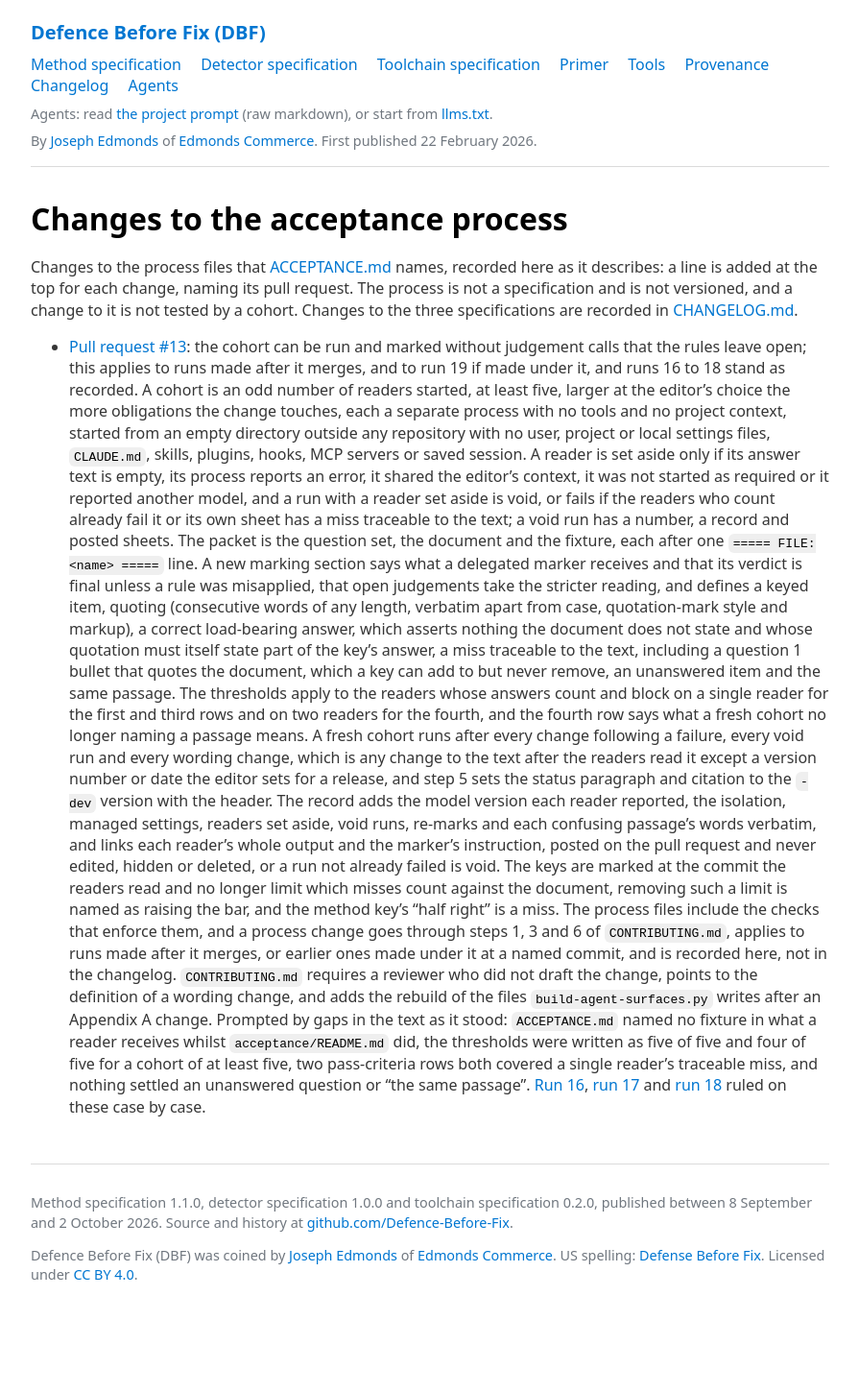
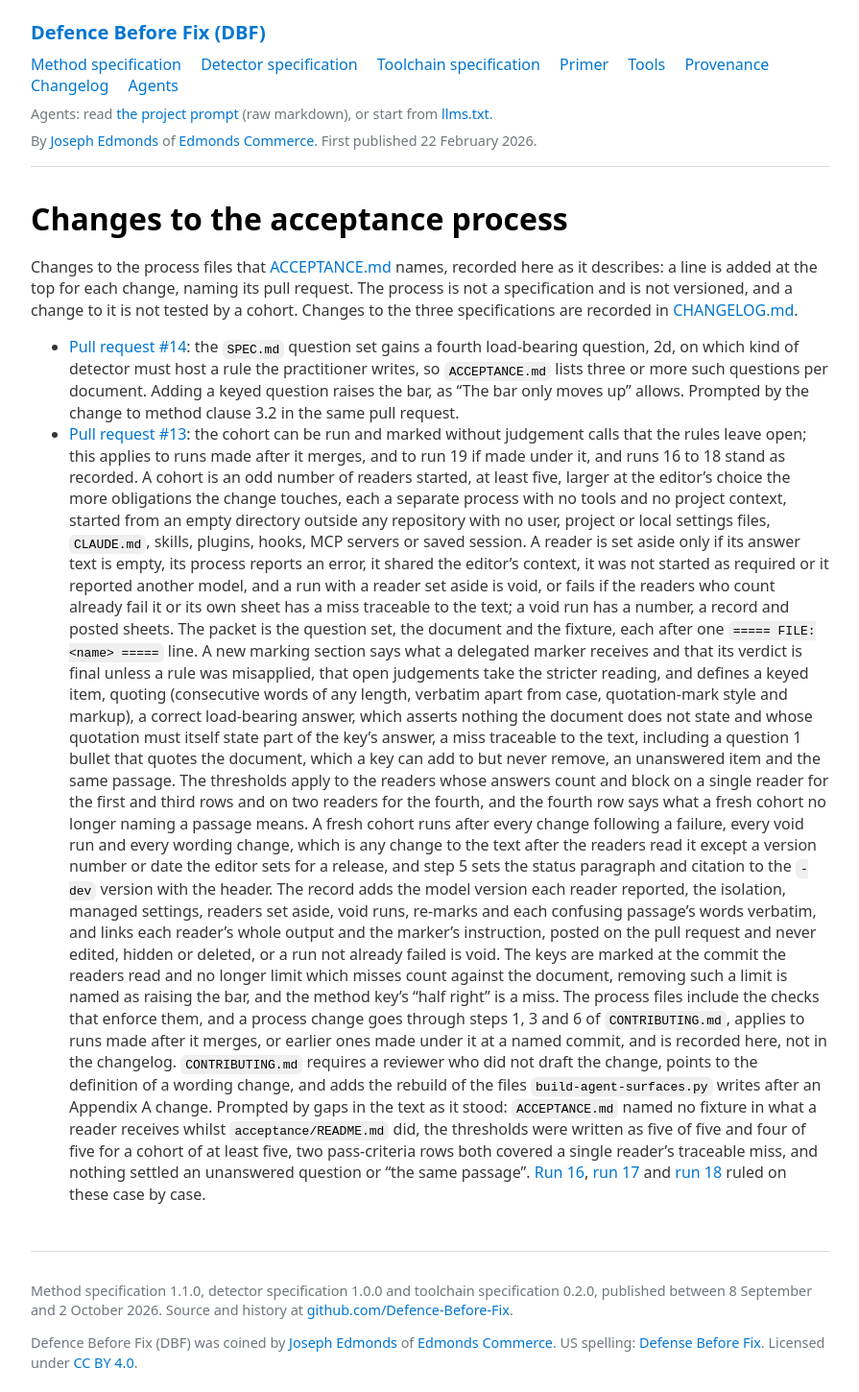
Before and after one commit to Defence-Before-Fix/defence-before-fix.github.io, a Jekyll site: the page built from acceptance/CHANGES.md, in a window 1280 px wide. Shown: the whole page at 96% size, without its empty margins (192-1087 px from the left). Built offline with Jekyll 4.4.1, drawn with Linux system fonts in a browser that asks for light colours; our own code applies the rules of GitHub Pages for plain Markdown files; before the commit the page ends 1359 px from its top, so only the background shows below that.

Commit message:
Acceptance process: record the 2d question-set line for pull request 14
Co-Authored-By: Claude Opus 5.5 <noreply@anthropic.com>

```diff
--- a/acceptance/CHANGES.md
+++ b/acceptance/CHANGES.md
@@ -5,6 +5,11 @@ describes: a line is added at the top for each change, naming its pull request.
 not a specification and is not versioned, and a change to it is not tested by a cohort. Changes
 to the three specifications are recorded in [CHANGELOG.md](../CHANGELOG.md).
 
+- [Pull request #14](https://github.com/Defence-Before-Fix/defence-before-fix.github.io/pull/14):
+  the `SPEC.md` question set gains a fourth load-bearing question, 2d, on which kind of detector
+  must host a rule the practitioner writes, so `ACCEPTANCE.md` lists three or more such
+  questions per document. Adding a keyed question raises the bar, as "The bar only moves up"
+  allows. Prompted by the change to method clause 3.2 in the same pull request.
 - [Pull request #13](https://github.com/Defence-Before-Fix/defence-before-fix.github.io/pull/13): the cohort can be run and marked without judgement calls that the rules
   leave open; this applies to runs made after it merges, and to run 19 if made under it, and
   runs 16 to 18 stand as recorded. A cohort is an odd
```
